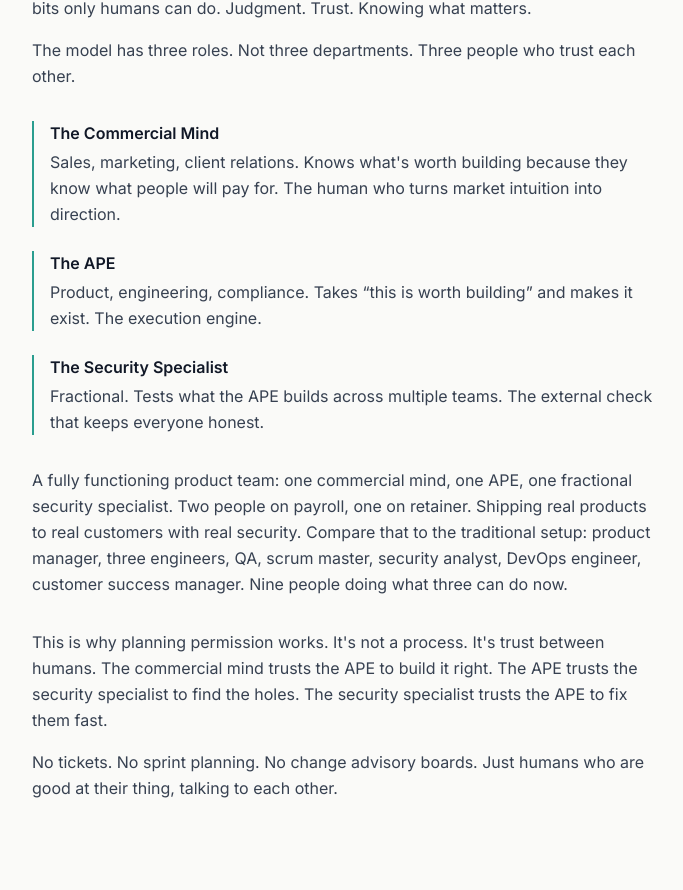
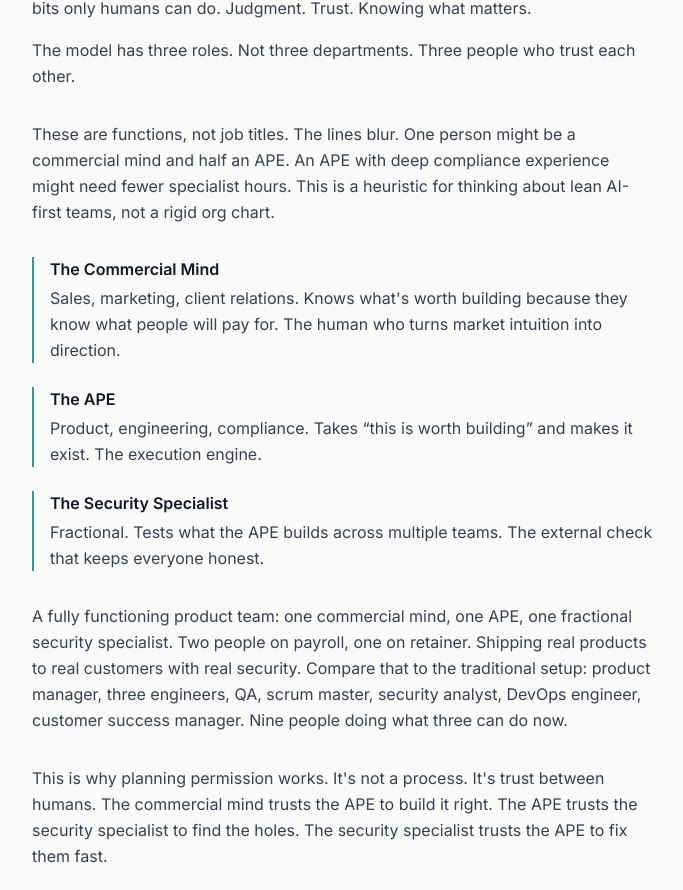
Before and after one commit to skyblue-will/ape-site, a Next.js app: page / in a window 1280 px wide. Shown: the part 3760-4650 px from the top of the page, without its empty margins (296-979 px from the left). Built offline with nearby package versions, Linux system fonts and the light colour scheme.

Commit message:
Add heuristic clarification to Model section

```diff
--- a/app/page.tsx
+++ b/app/page.tsx
@@ -214,6 +214,11 @@ export default function Home() {
         </p>
         <p className="text-gray-700 leading-relaxed mb-8">
           The model has three roles. Not three departments. Three people who trust each other.
+        </p>
+        <p className="text-gray-700 leading-relaxed mb-8">
+          These are functions, not job titles. The lines blur. One person might be a commercial
+          mind and half an APE. An APE with deep compliance experience might need fewer specialist
+          hours. This is a heuristic for thinking about lean AI-first teams, not a rigid org chart.
         </p>
 
         <div className="space-y-6 mb-8">
```
